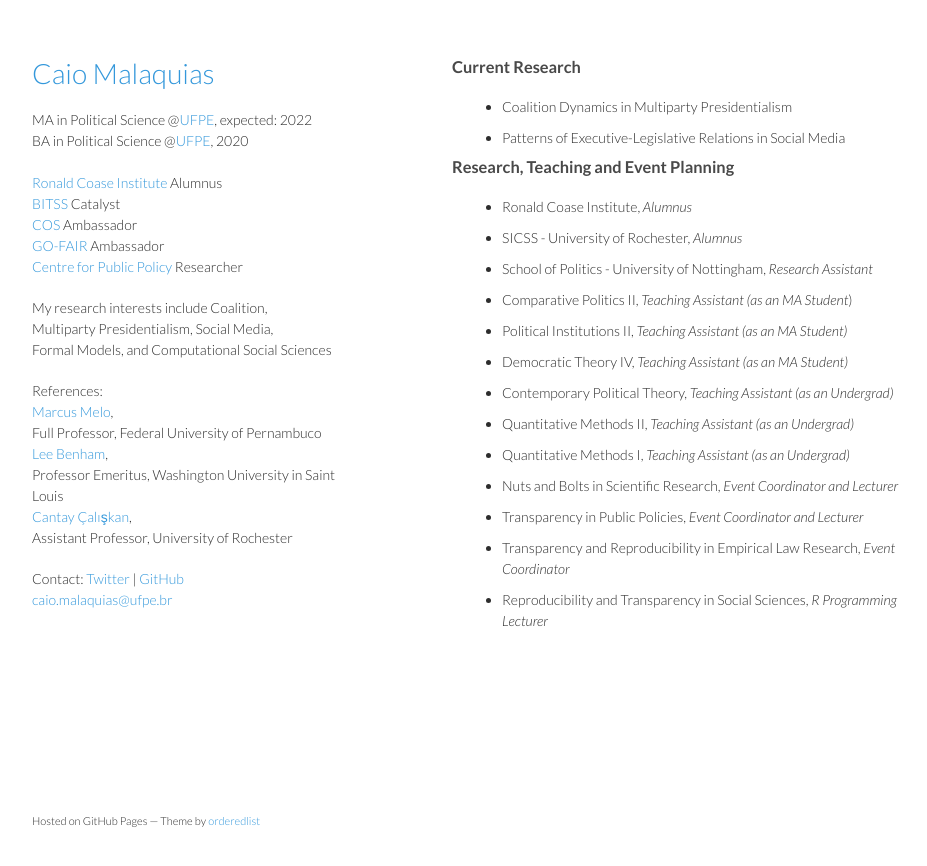
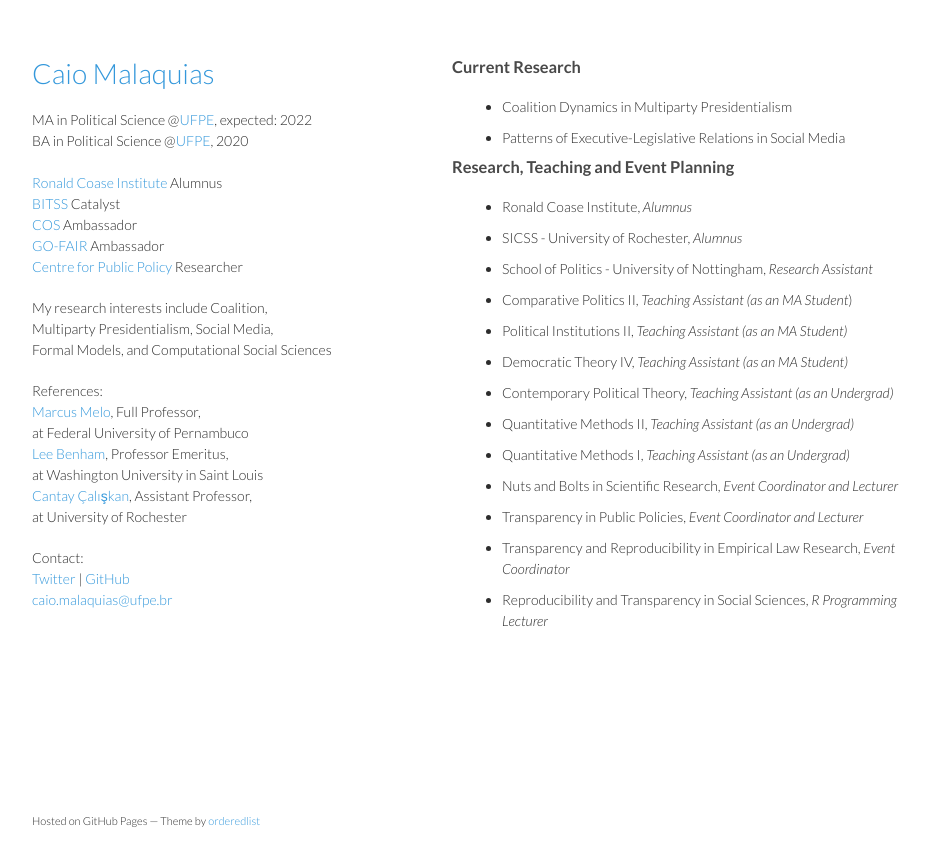
Before and after one commit to CaioMalaquias/caiomalaquias.github.io, a Jekyll site: the page built from README.md, in a window 1280 px wide. Shown: the top 866 px of the page, without its empty margins (148-1075 px from the left). Built offline with Jekyll 4.4.1, drawn with Linux system fonts in a browser that asks for light colours; our own code applies the rules of GitHub Pages for plain Markdown files; a script that is not in the unit is left out.

Commit message:
references

```diff
--- a/_layouts/default.html
+++ b/_layouts/default.html
@@ -36,12 +36,12 @@
 
           <p>
             References: <br/>
-            <a href="https://scholar.google.com.br/citations?user=hyNbwn8AAAAJ&hl=pt-BR" target="_blank">Marcus Melo</a>,<br/>Full Professor, Federal University of Pernambuco <br/>
-            <a href="https://economics.wustl.edu/people/lee-benham" target="_blank">Lee Benham</a>,<br/>Professor Emeritus, Washington University in Saint Louis <br/>
-            <a href="https://http://cantaycaliskan.com/" target="_blank">Cantay Çalışkan</a>,<br/>Assistant Professor, University of Rochester <br/>
+            <a href="https://scholar.google.com.br/citations?user=hyNbwn8AAAAJ&hl=pt-BR" target="_blank">Marcus Melo</a>, Full Professor,<br/>at Federal University of Pernambuco <br/>
+            <a href="https://economics.wustl.edu/people/lee-benham" target="_blank">Lee Benham</a>, Professor Emeritus,<br/>at Washington University in Saint Louis <br/>
+            <a href="https://http://cantaycaliskan.com/" target="_blank">Cantay Çalışkan</a>, Assistant Professor,<br/>at University of Rochester <br/>
           </p>
 
-          <p>Contact:
+          <p>Contact:<br/>
             <a href="https://twitter.com/politicaio" target="_blank">Twitter</a> |
             <a href="{{ site.github.owner_url }}" target="_blank">GitHub</a><br/>
             <a href="mailto:caio.malaquias@ufpe.br" target="_blank">caio.malaquias@ufpe.br</a></p>
```
